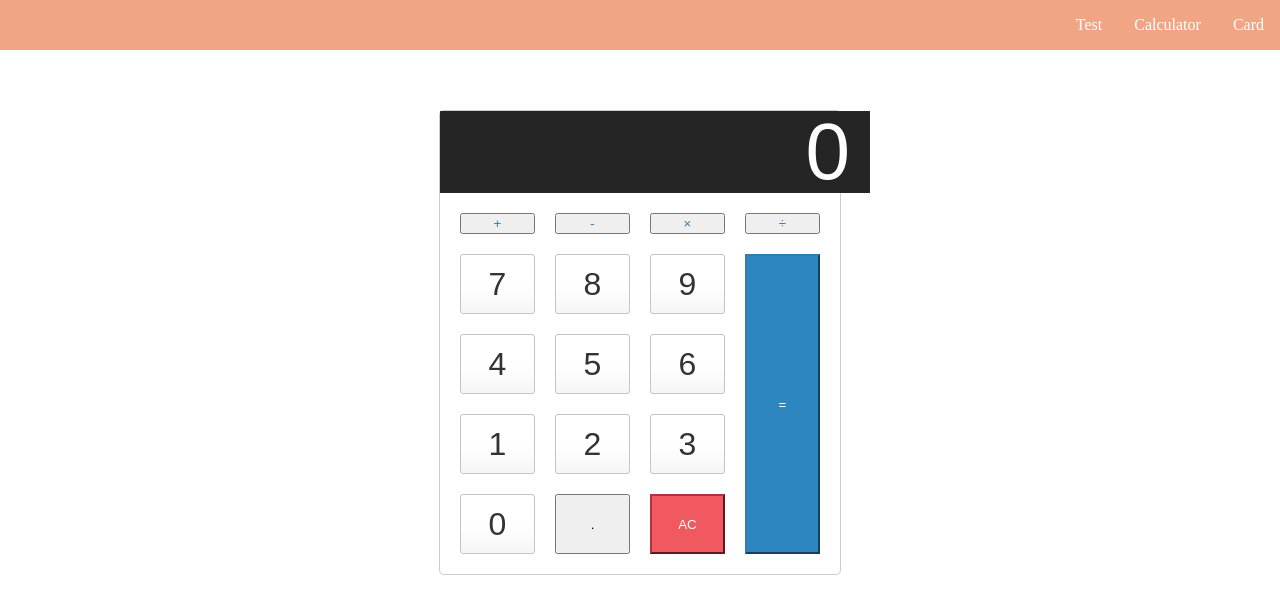
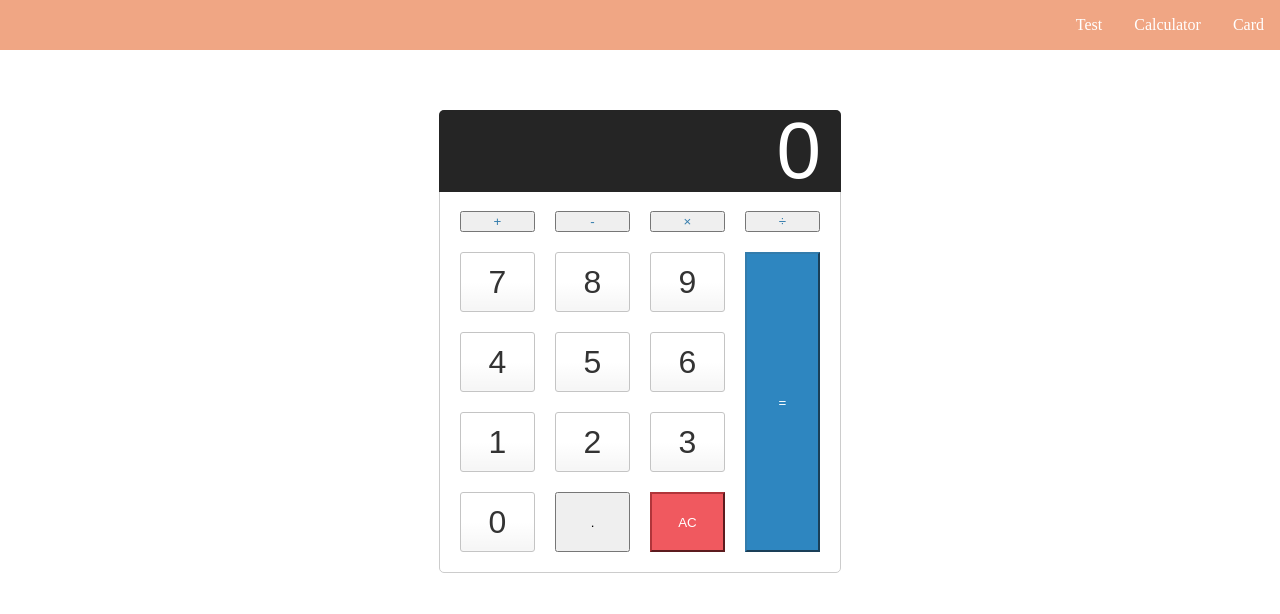
Before and after one commit to hiruthstautland/angular-test, an Angular app: page /calculator in a window 1280 px wide. Shown: the top 614 px of the page. Built offline with nearby package versions, Linux system fonts and the light colour scheme.

Commit message:
fitted screen

```diff
--- a/src/app/app-routing.module.ts
+++ b/src/app/app-routing.module.ts
@@ -5,8 +5,10 @@ import { CardComponent } from './card/card.component';
 import { FirstComponent } from './first/first.component';
 
 const routes: Routes = [
+  { path: '', redirectTo: '/test', pathMatch: 'full' },
   { path: 'test', component: FirstComponent },
   { path: 'card', component: CardComponent },
+  // { path: 'card/:id', component: CardComponent },
   { path: 'calculator', component: CalculatorComponent },
 ];
 
--- a/src/app/calculator/calculator.component.html
+++ b/src/app/calculator/calculator.component.html
@@ -1,5 +1,5 @@
 <div class="c-calculator">
-  <input type="text" class="c-calculator__screen" value="0" disabled />
+    <input type="text" class="c-calculator__screen" value="0" disabled />
 
   <div class="c-calculator__keys">
     <button type="button" class="c-calculator__operator" value="+">+</button>
--- a/src/app/calculator/calculator.component.scss
+++ b/src/app/calculator/calculator.component.scss
@@ -1,18 +1,23 @@
+$primary-black: #252525;
+$primary-white: #fff;
+$light-grey: #ccc;
 .c-calculator {
   margin: auto; // transform: translate(-50%, -50%);
-  border: 1px solid #ccc;
+  border: 1px solid $light-grey;
   border-radius: 5px;
   position: relative;
   top: 60px;
   width: 400px;
 
   &__screen {
-    width: 400px;
+    margin: -1px;
+    border: none;
+    border-radius: 5px 5px 0px 0px;
+    width: 372px;
     font-size: 5rem;
     height: 80px;
-    border: none;
-    background-color: #252525;
-    color: #fff;
+    background-color: $primary-black;
+    color: $primary-white;
     text-align: right;
     padding-right: 20px;
     padding-left: 10px;
--- a/src/app/card/card.component.scss
+++ b/src/app/card/card.component.scss
@@ -7,7 +7,8 @@
   cursor: pointer;
   transition: all 0.3s ease;
   text-align: left;
-  background: rgb(248, 246, 246);
+  //   background: rgb(248, 246, 246);
+  background: linear-gradient(35deg, #cff, #fcc);
   box-shadow: 0 6px 10px -5px rgba(0, 0, 0, 0.2);
   border: 1px solid rgb(218, 215, 215);
 
```
